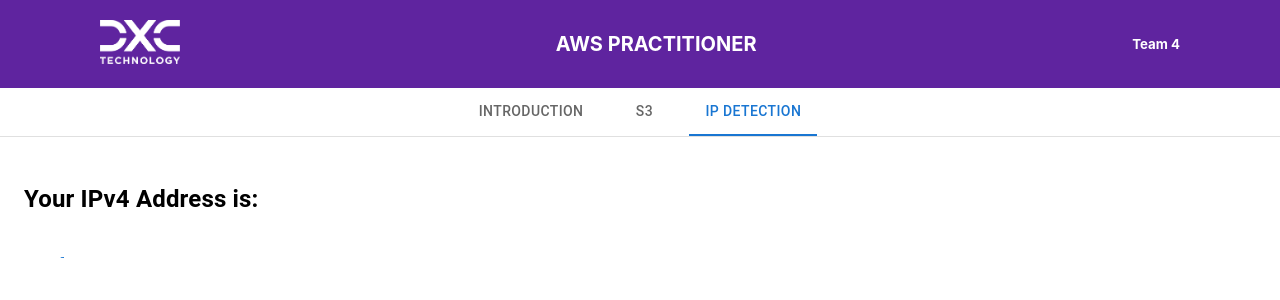
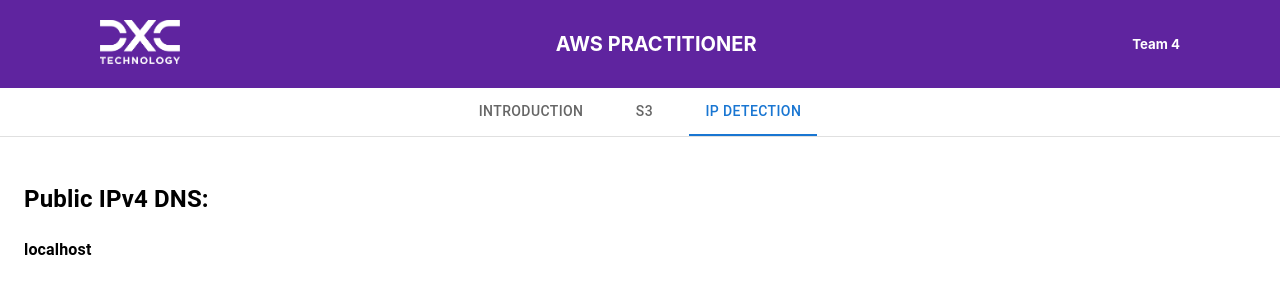
Before and after one commit to qnguyen80/demo-deploy-project-to-ec2-by-cicd, a React (Create React App) app: page / in a window 1280 px wide. Both pictures are taken after a click on the tab "IP DETECTION". Shown: the top 300 px of the page. Built offline with nearby package versions, Linux system fonts and the light colour scheme; no server answers.

Commit message:
update code

```diff
--- a/src/pages/Detection.js
+++ b/src/pages/Detection.js
@@ -6,9 +6,9 @@
 
 export default function Detection() {
     const [ip, setIP] = React.useState('');
-    const getData = async () => {
-        const res = await axios.get('https://geolocation-db.com/json/');
-        setIP(res.data.IPv4);
+    const getData = () => {
+        // const res = await axios.get('https://geolocation-db.com/json/');
+        setIP(window.location.hostname);
     }
 
     useEffect(() => {
@@ -16,7 +16,7 @@
     }, []);
     return (
         <>
-            <h2>Your IPv4 Address is:</h2>
+            <h2>Public IPv4 DNS:</h2>
             {ip && (
                <h4>{ip}</h4>
             )}
```
Also changed, not shown: public/manifest.json.
